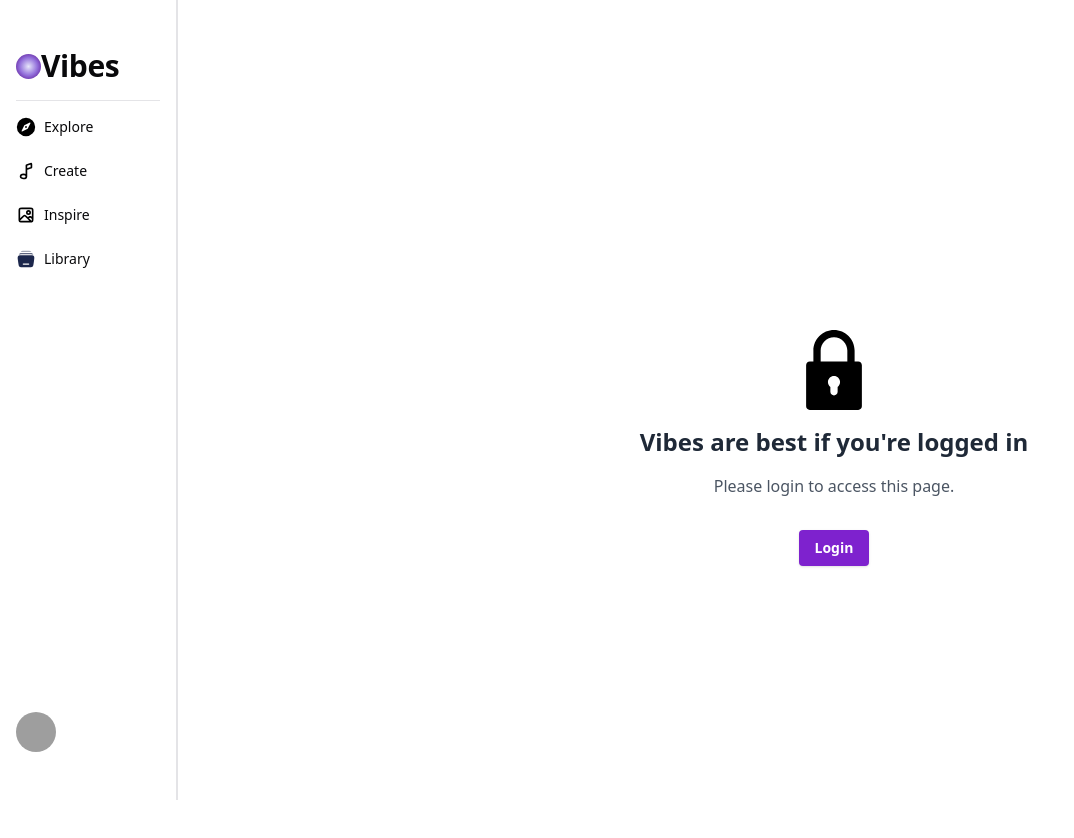
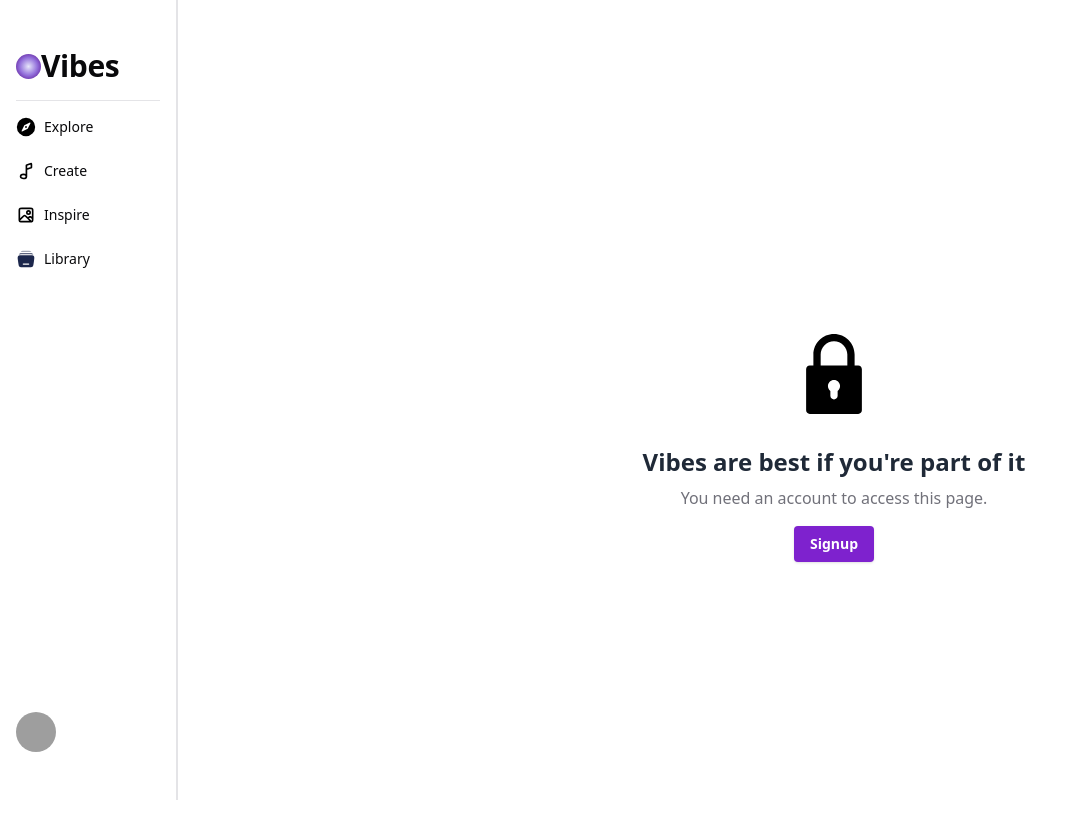
Before and after one commit to sheldor07/vibes-techfest, a React (Vite) app: page /dashboard/create-image in a window 1280 px wide. Shown: the top 838 px of the page, without its empty margins (0-1074 px from the left). Built offline with nearby package versions, Linux system fonts and the light colour scheme; no server answers; grey boxes are pictures that could not be loaded.

Commit message:
feat: changed access link to signup and connected signup and login pages
Signed-off-by: Yajat Gulati <50955708+sheldor07@users.noreply.github.com>

```diff
--- a/src/pages/CreateImage.tsx
+++ b/src/pages/CreateImage.tsx
@@ -136,18 +136,19 @@ const CreateImage = () => {
         </>
       ) : (
         <div className="flex h-screen w-[1200px] flex-col items-center justify-center bg-white rounded-lg">
-          <img src={lockSvg} alt="lock" className="w-20 mb-4" />
-          <h2 className="mb-4 text-2xl font-semibold text-gray-800">
-            Vibes are best if you're logged in
+          <img src={lockSvg} alt="lock" className="w-20 mb-8" />
+          <h2 className="mb-2 text-2xl font-semibold text-gray-800">
+            Vibes are best if you're part of it
           </h2>
-          <p className="mb-8 text-md text-gray-600">
-            Please login to access this page.
+          <p className="mb-4 text-md text-muted-foreground">
+            You need an account to access this page.
           </p>
           <Button
-            className="bg-purple-700 text-white font-bold py-2 px-4 rounded hover:bg-purple-800"
-            onClick={() => navigate("/login")}
+            variant="default"
+            className="bg-purple-700 text-white font-bold py-2 px-4 rounded hover:bg-purple-800 "
+            onClick={() => navigate("/signup")}
           >
-            Login
+            Signup
           </Button>
         </div>
       )}
--- a/src/pages/CreateText.tsx
+++ b/src/pages/CreateText.tsx
@@ -7,6 +7,7 @@ import toast from "react-hot-toast";
 import { useEffect } from "react";
 import lockSvg from "./../assets/dashboard/lock.svg";
 import { useNavigate } from "react-router-dom";
+import { EC2_SERVER_URL } from "@/lib/backend-urls";
 const CreateText = () => {
   const navigate = useNavigate();
   const [isLoggedIn, setIsLoggedIn] = useState(false);
@@ -17,7 +18,7 @@ const CreateText = () => {
   }, []);
   const context = useOutletContext() as any; // Cast the context to 'any'
 
-  const {  setCurrentSong, currentSong } = context; // Now you can destructure without TypeScript errors
+  const { setCurrentSong, currentSong } = context; // Now you can destructure without TypeScript errors
   const [selectedGenre, setSelectedGenre] = useState(null);
   const [sliderValue, setSliderValue] = useState(10); // Default value
   const [description, setDescription] = useState("");
@@ -213,16 +214,16 @@ const CreateText = () => {
           <div className="flex h-screen w-[1200px] flex-col items-center justify-center bg-white rounded-lg">
             <img src={lockSvg} alt="lock" className="w-20 mb-4" />
             <h2 className="mb-4 text-2xl font-semibold text-gray-800">
-              Vibes are best if you're logged in
+              Vibes are best if you're part of it
             </h2>
             <p className="mb-8 text-md text-gray-600">
-              Please login to access this page.
+              You need an account to access this page.
             </p>
             <Button
               className="bg-purple-700 text-white font-bold py-2 px-4 rounded hover:bg-purple-800"
-              onClick={() => navigate("/login")}
+              onClick={() => navigate("/signup")}
             >
-              Login
+              Signup
             </Button>
           </div>
         </div>
--- a/src/pages/Login.tsx
+++ b/src/pages/Login.tsx
@@ -15,7 +15,7 @@ import {
 } from "@/components/ui/form";
 import { Input } from "@/components/ui/input";
 import toast, { Toaster } from "react-hot-toast";
-import { useNavigate } from "react-router-dom";
+import { Link, useNavigate } from "react-router-dom";
 import { PROXY_SERVER_URL } from "@/lib/backend-urls";
 // Define the form schema using Zod
 const formSchema = z.object({
@@ -121,6 +121,12 @@ const Login = () => {
             </Button>
           </form>
         </Form>
+        <p className="text-sm text-center text-muted-foreground mt-4">
+          Don't have an account?{" "}
+          <Link to={"/signup"} className="text-sm underline text-purple-700">
+            Signup
+          </Link>
+        </p>
       </div>
       <Toaster />
     </div>
--- a/src/pages/Signup.tsx
+++ b/src/pages/Signup.tsx
@@ -16,6 +16,7 @@ import {
 import { Input } from "@/components/ui/input";
 import toast, { Toaster } from "react-hot-toast";
 import { PROXY_SERVER_URL } from "@/lib/backend-urls";
+import { Link } from "react-router-dom";
 // Define the form schema using Zod
 const formSchema = z.object({
   email: z.string().email({
@@ -122,7 +123,14 @@ const Signup = () => {
             </Button>
           </form>
         </Form>
+        <p className="text-md text-center text-muted-foreground mt-4">
+          Already have an account?{" "}
+          <Link to={"/login"} className="text-sm underline text-purple-700">
+            Login
+          </Link>
+        </p>
       </div>
+
       <Toaster />
     </div>
   );
```
